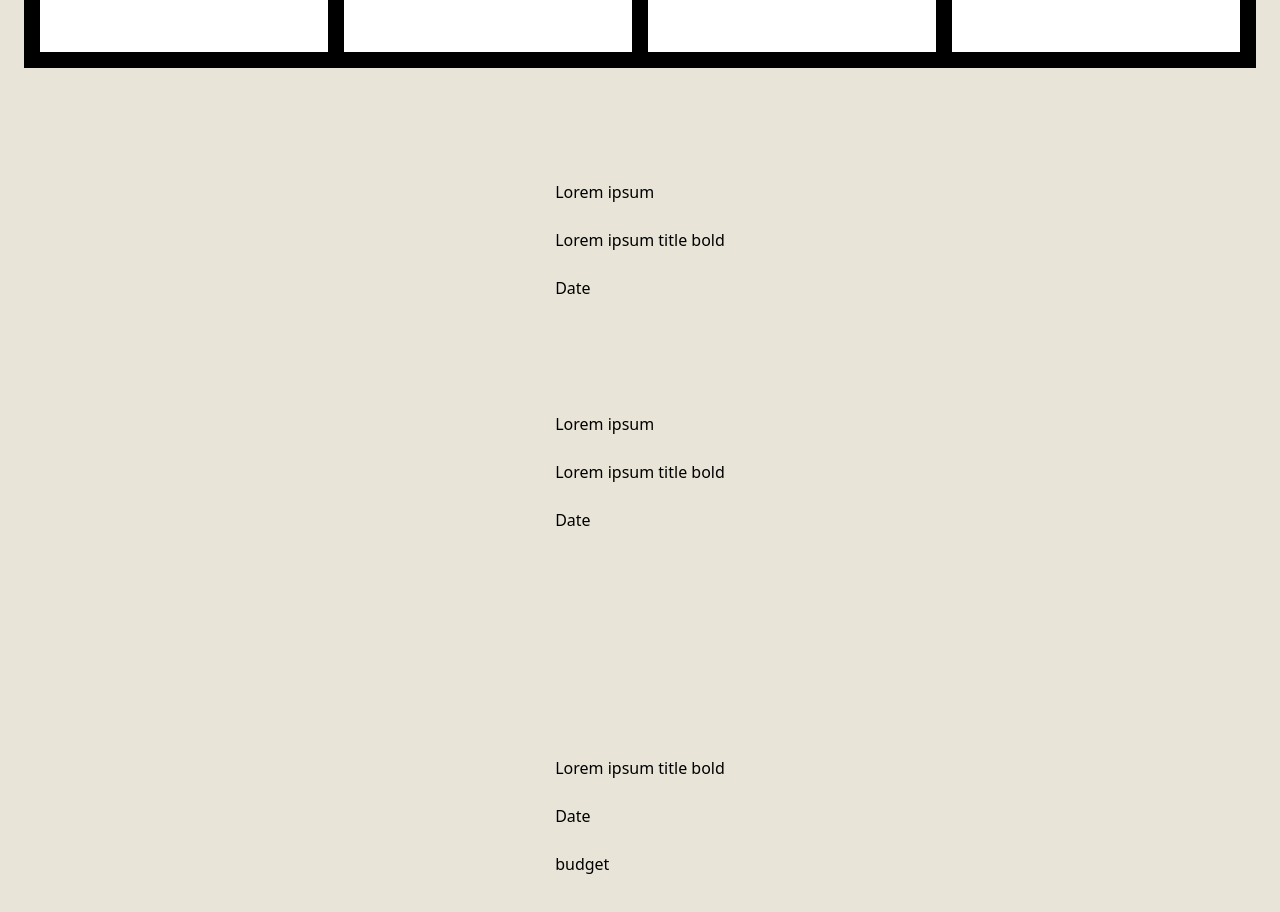
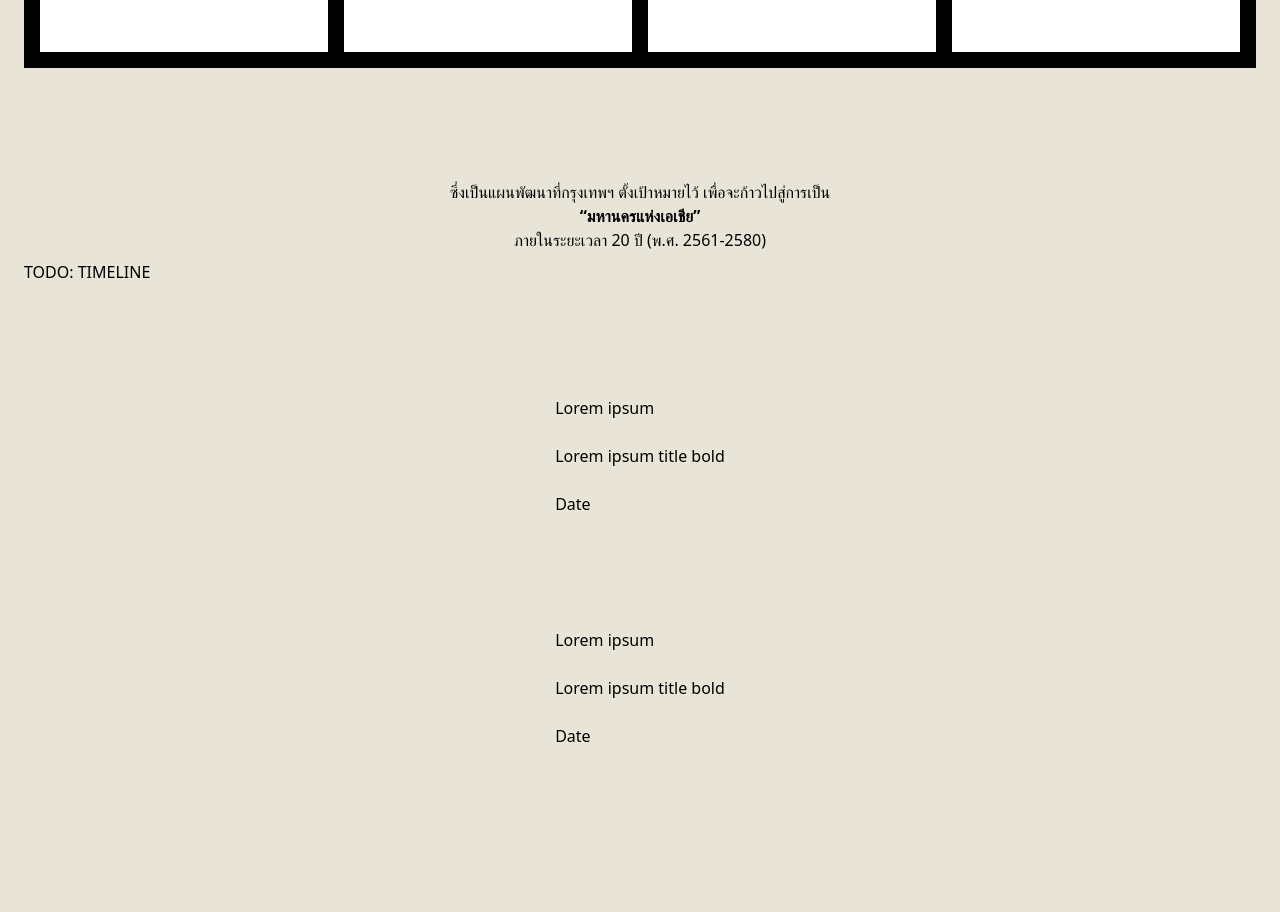
Before and after one commit to wevisdemo/bkk-budgeting, a Nuxt app: page / in a window 1280 px wide. Shown: the part 2660-3572 px from the top of the page. Built offline with nearby package versions, Linux system fonts and the light colour scheme.

Commit message:
move strategic plans and add timeline component

```diff
--- /dev/null
+++ b/components/DevelopmentTimeline.vue
@@ -0,0 +1,27 @@
+<template>
+  <BoxContainer>
+    <div class="text-center">
+      <p class="wv-b3">
+        ซึ่งเป็นแผนพัฒนาที่กรุงเทพฯ ตั้งเป้าหมายไว้ เพื่อจะก้าวไปสู่การเป็น
+      </p>
+      <p class="wv-h5 font-bold">“มหานครแห่งเอเชีย”</p>
+      <p class="wv-b3">ภายในระยะเวลา 20 ปี (พ.ศ. 2561-2580)</p>
+    </div>
+    <div>TODO: TIMELINE</div>
+  </BoxContainer>
+</template>
+
+<script lang="ts">
+import Vue from "vue";
+import BoxContainer from "~/components/BoxContainer.vue";
+
+export default Vue.extend({
+  name: "DevelopmentTimeline",
+  components: { BoxContainer },
+  data() {
+    return {};
+  },
+});
+</script>
+
+<style lang="scss"></style>
--- a/pages/index.vue
+++ b/pages/index.vue
@@ -26,6 +26,7 @@
         <PersistProblems />
         <!-- strategies -->
         <StrategicPlans />
+        <DevelopmentTimeline />
         <div class="py-14 px-20 grid gap-6">
           <p class="wv-b5">Lorem ipsum</p>
           <h5 class="wv-h5">Lorem ipsum title bold</h5>
@@ -60,13 +61,20 @@
 <script lang="ts">
 import Vue from "vue";
 import AllocationQuestion from "~/components/AllocateQuestion.vue";
+import DevelopmentTimeline from "~/components/DevelopmentTimeline.vue";
+import PersistProblems from "~/components/PersistProblems.vue";
+import StrategicPlans from "~/components/StrategicPlans.vue";
 import Landing from "~/components/landing/Landing.vue";
-import PersistProblems from "~/components/PersistProblems.vue";
-import StrategicPlans from "~/components/strategies/StrategicPlans.vue";
 
 export default Vue.extend({
   name: "IndexPage",
-  components: { Landing, AllocationQuestion, PersistProblems, StrategicPlans },
+  components: {
+    Landing,
+    AllocationQuestion,
+    PersistProblems,
+    StrategicPlans,
+    DevelopmentTimeline,
+  },
   data() {
     return {
       intro: [
```
Also changed, not shown: components/StrategicPlans.vue (renamed from components/strategies/StrategicPlans.vue).
